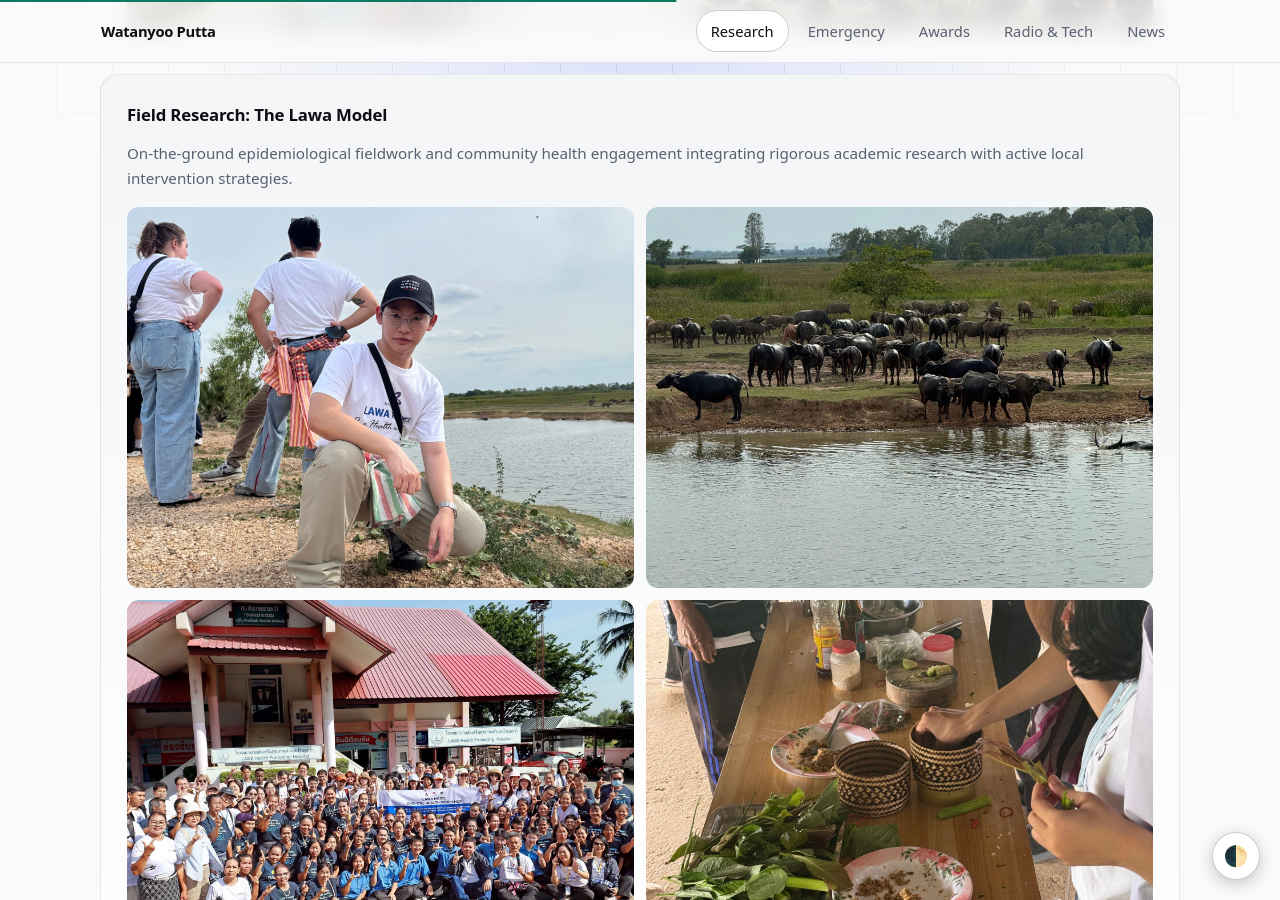
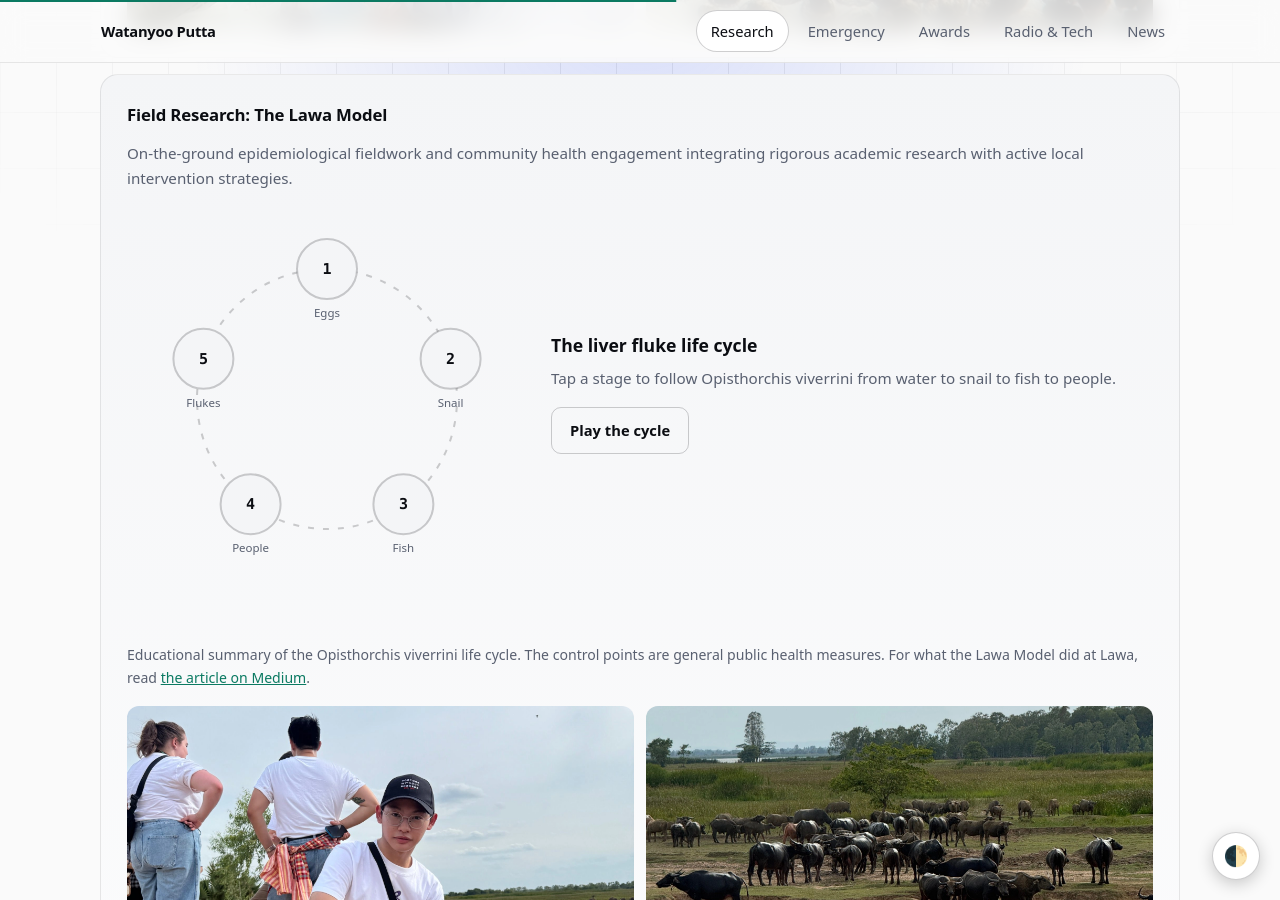
Before and after one commit to WatanyooPutta/WatanyooPutta.github.io, a Jekyll site: the page built from research.html, in a window 1280 px wide and 900 px high, scrolled down 1511 px. Built offline with Jekyll 4.4.1, drawn with Linux system fonts in a browser that asks for light colours.

Commit message:
Update research.html

```diff
--- a/research.html
+++ b/research.html
@@ -19,7 +19,10 @@ map: true
 <li><strong>The Effects of Industrial Noise on Human Mental Health and Well-being in Khonkaenwittayayon School</strong><p class="small">Published: September 9, 2022 | Persistent ID: <a href="https://doi.org/10.5281/zenodo.23219819">DOI 10.5281/zenodo.23219819</a></p><p class="muted" style="margin-top:8px">Comprehensive empirical study evaluating the effects of industrial noise on human mental health and well-being, conducted at Khonkaenwittayayon School. Available via Zenodo open-access repository.</p><div class="btns"><a class="btn alt" href="https://zenodo.org/records/23219819" target="_blank" rel="noopener noreferrer">View Zenodo Repository</a><button class="btn alt" type="button" id="cite">Copy Academic Citation</button></div></li></ul></section>
 <section class="card s3" data-cat="lab"><h2>Tropical Medicine &amp; Lab Research (เวชศาสตร์เขตร้อน)</h2><p class="muted">Completed research internship at the Tropical Disease Research Center, Khon Kaen University, specialising in parasitology, microbiological analysis, and infectious disease diagnostics.</p>
 <div class="pics"><button class="zoom" type="button"><img src="{{ '/assets/images/IMG_0340.webp' | relative_url }}" width="1290" height="2269" loading="lazy" decoding="async" alt="Watanyoo Putta pipetting in a biosafety cabinet during cell culture work"></button><button class="zoom" type="button"><img src="{{ '/assets/images/IMG_9597.webp' | relative_url }}" width="1932" height="2576" loading="lazy" decoding="async" alt="Opisthorchis viverrini metacercariae under a microscope"></button></div></section>
-<section class="card s3" data-cat="field"><h2>Field Research: The Lawa Model</h2><p class="muted">On-the-ground epidemiological fieldwork and community health engagement integrating rigorous academic research with active local intervention strategies.</p>
+<section class="card s3" id="lifecycle" data-cat="field"><h2>Field Research: The Lawa Model</h2><p class="muted">On-the-ground epidemiological fieldwork and community health engagement integrating rigorous academic research with active local intervention strategies.</p>
+<div class="lc-grid"><svg id="lc" viewBox="0 0 400 420" role="group" aria-label="Liver fluke life cycle, five stages. Tap a stage."></svg>
+<div class="lc-panel" aria-live="polite"><h3 id="lc-t">The liver fluke life cycle</h3><p class="muted" id="lc-d">Tap a stage to follow Opisthorchis viverrini from water to snail to fish to people.</p><div class="ctl" id="lc-c" hidden></div><div class="btns"><button class="btn alt" type="button" id="lc-play">Play the cycle</button></div></div></div>
+<p class="small lc-note">Educational summary of the Opisthorchis viverrini life cycle. The control points are general public health measures. For what the Lawa Model did at Lawa, read <a href="https://medium.com/@watanyoo.putta/the-lawa-model-translating-public-health-into-community-action-5eba53f3502e?sharedUserId=watanyoo.putta" target="_blank" rel="noopener noreferrer">the article on Medium</a>.</p>
 <div class="pics">
 <button class="zoom" type="button"><img src="{{ '/assets/images/IMG_3805.webp' | relative_url }}" width="1932" height="2576" loading="lazy" decoding="async" alt="Watanyoo Putta crouching beside a lake during the Lawa Model field visit"></button>
 <button class="zoom" type="button"><img src="{{ '/assets/images/IMG_3780.webp' | relative_url }}" width="1932" height="2576" loading="lazy" decoding="async" alt="Water buffalo beside a lake at the Lawa Model field site"></button>
```
